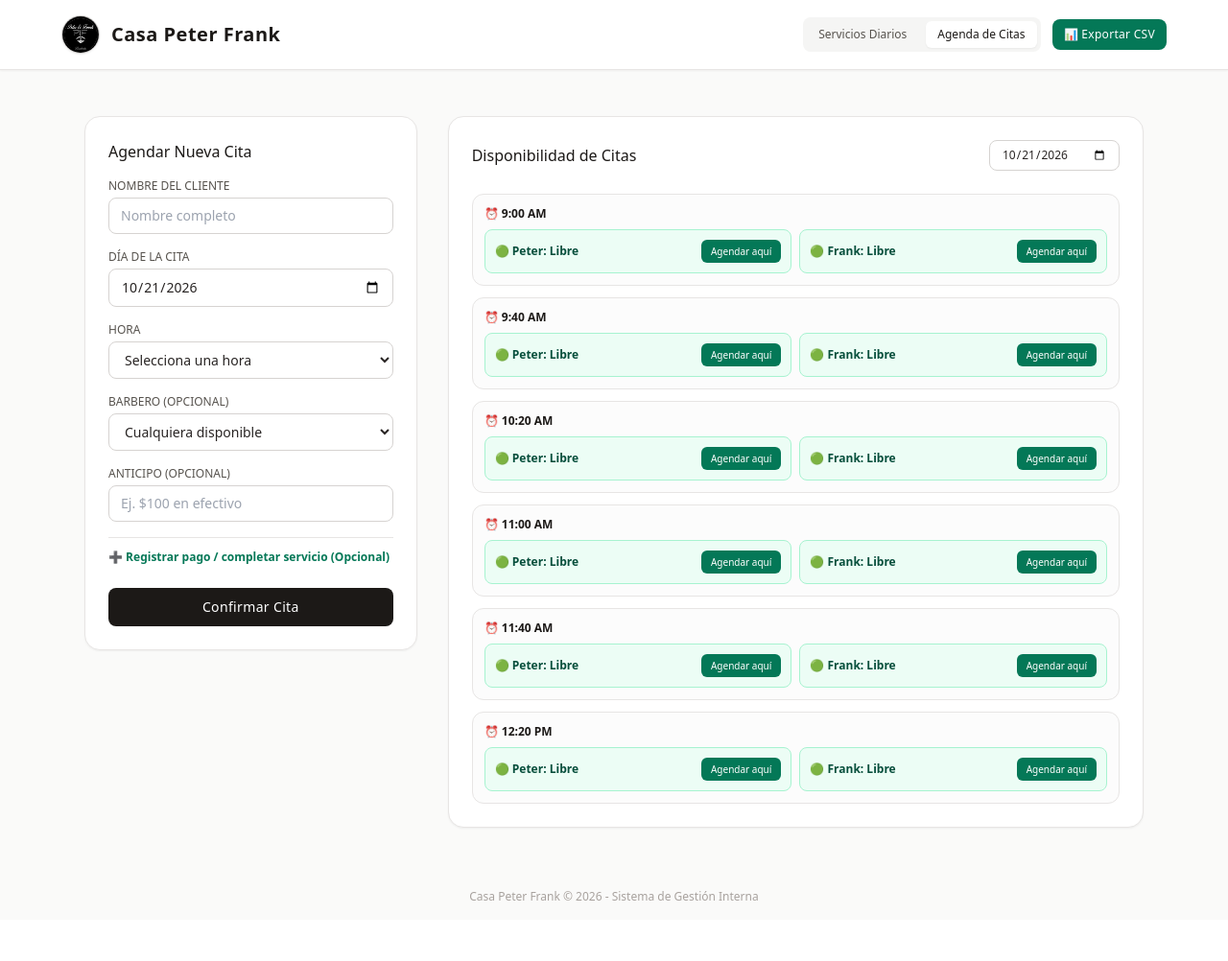
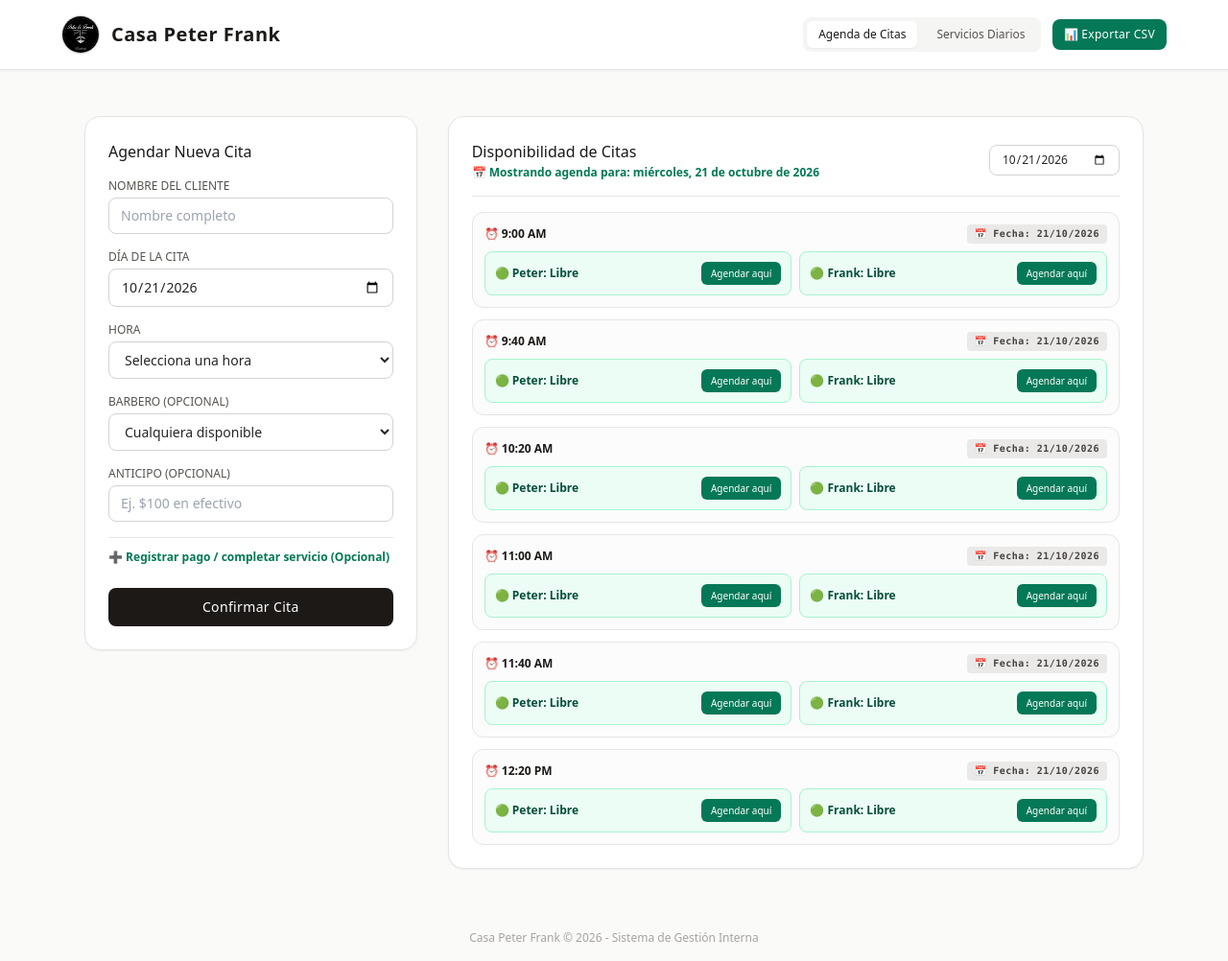
Before and after one commit to Pedro-guzman/casa-peter-frank-app, a FastAPI app: page /app in a window 1280 px wide. Shown: the whole page at 96% size. Before the commit the page ends 939 px from the top, so only its background shows below. Run offline with FastAPI, Linux system fonts and the light colour scheme; data comes from the database, SQL or seed files in the repository; data that the repository does not hold is empty; some libraries are stand-ins or nearby versions.

Commit message:
Actualización visualcitas disponibles, para evitar error al agendar

```diff
--- a/templates/index.html
+++ b/templates/index.html
@@ -18,8 +18,8 @@
             </div>
             <div class="flex items-center gap-3">
                <nav class="flex gap-2 bg-stone-100 p-1 rounded-lg">
+                <button onclick="cambiarVista('citas')" id="btn-citas" class="px-3 py-1.5 text-xs font-medium rounded-md bg-white text-stone-900 shadow-sm transition">Agenda de Citas</button>
                     <button onclick="cambiarVista('servicios')" id="btn-servicios" class="px-3 py-1.5 text-xs font-medium rounded-md text-stone-600 hover:text-stone-900 transition">Servicios Diarios</button>
-                    <button onclick="cambiarVista('citas')" id="btn-citas" class="px-3 py-1.5 text-xs font-medium rounded-md bg-white text-stone-900 shadow-sm transition">Agenda de Citas</button>
                 </nav>
 
                 <a href="/exportar-csv/" class="bg-emerald-700 text-white text-xs font-medium px-3 py-2 rounded-lg hover:bg-emerald-800 transition tracking-wide">
@@ -226,12 +226,17 @@
                 <div id="cita-alerta" class="mt-4 hidden p-3 rounded-lg text-xs text-center"></div>
             </section>
 
-            <!-- Visualización de Disponibilidad por Día -->
+                       <!-- Visualización de Disponibilidad por Día -->
+                        <!-- Visualización de Disponibilidad por Día -->
             <section class="bg-white p-6 rounded-2xl border border-stone-200 shadow-sm md:col-span-2">
-                <div class="flex justify-between items-center mb-6">
-                    <h2 class="text-base font-medium text-stone-900">Disponibilidad de Citas</h2>
+                <!-- Encabezado Sticky de Disponibilidad para que nunca se pierda al hacer scroll -->
+                <div class="sticky top-20 bg-white/95 backdrop-blur z-20 pb-4 mb-4 border-b border-stone-200 flex flex-col sm:flex-row justify-between items-start sm:items-center gap-4">
                     <div>
-                        <input type="date" id="filtro-fecha-citas" class="px-3 py-1.5 text-xs border border-stone-300 rounded-lg bg-white" onchange="cargarDisponibilidadDia()">
+                        <h2 class="text-base font-medium text-stone-900">Disponibilidad de Citas</h2>
+                        <p id="label-fecha-activa" class="text-xs font-semibold text-emerald-700 mt-0.5">Cargando fecha...</p>
+                    </div>
+                    <div>
+                        <input type="date" id="filtro-fecha-citas" class="px-3 py-1.5 text-xs border border-stone-300 rounded-lg bg-white font-medium" onchange="cargarDisponibilidadDia()">
                     </div>
                 </div>
 
@@ -239,6 +244,7 @@
                     <p class="text-xs text-stone-400 text-center py-6">Selecciona una fecha para ver los horarios y espacios disponibles.</p>
                 </div>
             </section>
+
         </div>
 
     </main>
@@ -513,13 +519,27 @@
             document.getElementById("fecha_hora").value = now.toISOString().slice(0, 16);
         }
 
-        async function cargarDisponibilidadDia() {
-            const fecha = document.getElementById("filtro-fecha-citas").value;
+                     async function cargarDisponibilidadDia() {
+            const inputFecha = document.getElementById("filtro-fecha-citas");
+            const fecha = inputFecha.value;
+            const contenedor = document.getElementById("contenedor-disponibilidad");
+            const labelActiva = document.getElementById("label-fecha-activa");
+
             if (!fecha) return;
+
+            contenedor.innerHTML = `<p class="text-xs text-stone-400 text-center py-6">Actualizando disponibilidad...</p>`;
+
+            // Formatear fecha para el título principal
+            const [anio, mes, dia] = fecha.split("-");
+            const fechaObj = new Date(anio, mes - 1, dia);
+            const opcionesFecha = { weekday: 'long', year: 'numeric', month: 'long', day: 'numeric' };
+            labelActiva.textContent = `📅 Mostrando agenda para: ${fechaObj.toLocaleDateString('es-ES', opcionesFecha)}`;
+
+            // Formato corto para mostrar al costado de cada bloque (Ej. "24/10/2026")
+            const fechaFormateadaCorta = `${dia}/${mes}/${anio}`;
 
             const res = await fetch(`/citas-disponibilidad/?fecha=${fecha}`);
             const data = await res.json();
-            const contenedor = document.getElementById("contenedor-disponibilidad");
 
             if (data.mensaje) {
                 contenedor.innerHTML = `<p class="text-xs text-rose-600 text-center py-6 font-medium">${data.mensaje}</p>`;
@@ -556,10 +576,12 @@
                     }
                 });
 
+                // Se añade la fecha exacta a un costado del horario para confirmación visual permanente
                 contenedor.innerHTML += `
                     <div class="border border-stone-200 rounded-xl p-3 bg-stone-50/50">
-                        <div class="font-semibold text-xs text-stone-900 mb-2 flex items-center gap-2">
-                            ⏰ ${hora12}
+                        <div class="font-semibold text-xs text-stone-900 mb-2 flex justify-between items-center">
+                            <span class="flex items-center gap-1.5">⏰ ${hora12}</span>
+                            <span class="bg-stone-200/80 text-stone-700 px-2 py-0.5 rounded text-[10px] font-mono tracking-wider">📅 Fecha: ${fechaFormateadaCorta}</span>
                         </div>
                         <div class="grid grid-cols-1 sm:grid-cols-2 gap-2">
                             ${htmlEspacios}
@@ -570,6 +592,8 @@
 
             actualizarHorariosDisponiblesDesdeBloques(data.bloques);
         }
+
+
 
         function actualizarHorariosDisponiblesDesdeBloques(bloques) {
             const selectHora = document.getElementById("cita_hora");
```
